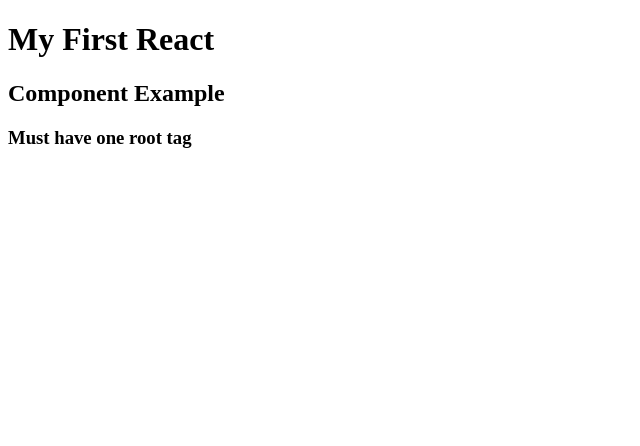
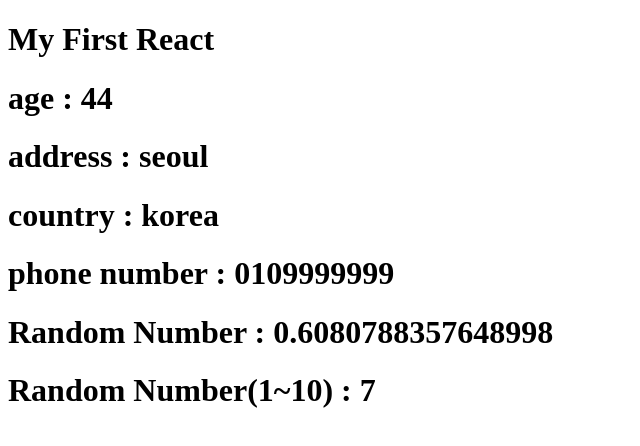
Before and after one commit to smil98/react20231031, a React (Create React App) app: page / in a window 1280 px wide. Shown: the top 446 px of the page, without its empty margins (0-640 px from the left). Built offline with nearby package versions, Linux system fonts and the light colour scheme.

Commit message:
write js code in jsx, using const

```diff
--- a/src/App.js
+++ b/src/App.js
@@ -1,24 +1,29 @@
-
 function App() {
   return (
     <div>
-        <h1>My First React</h1>
-        <MyComp />
+      <h1>My First React</h1>
+      <MyComp />
     </div>
   );
 }
 
-//syntax: components should always start with Uppercase
-//must have return statement, mostly jsx code
 function MyComp() {
-    //always should have one root tag
-    return (
-        <>
-            <h2>Component Example</h2>
-            <h3>Must have one root tag</h3>
-            {/*this is how th add comments*/}
-        </>
-    )
+  const address = "seoul";
+  const country = "korea";
+  const phone = "0109999999";
+  const age = 44;
+  const randomNumber = Math.random();
+
+  return (
+    <>
+      <h1>age : {age}</h1>
+      <h1>address : {address}</h1>
+      <h1>country : {country}</h1>
+      <h1>phone number : {phone}</h1>
+      <h1>Random Number : {randomNumber}</h1>
+      <h1>Random Number(1~10) : {Math.ceil(randomNumber * 10)}</h1>
+    </>
+  );
 }
 
 export default App;
```
